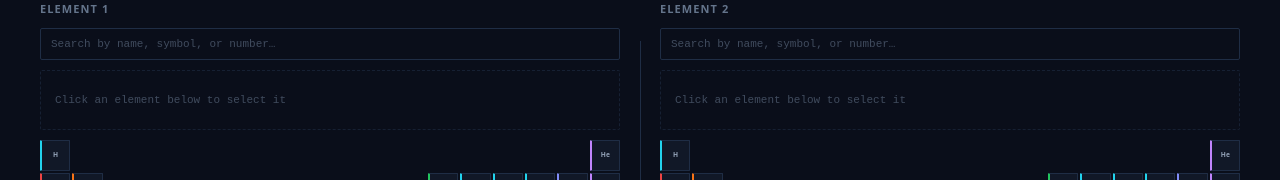
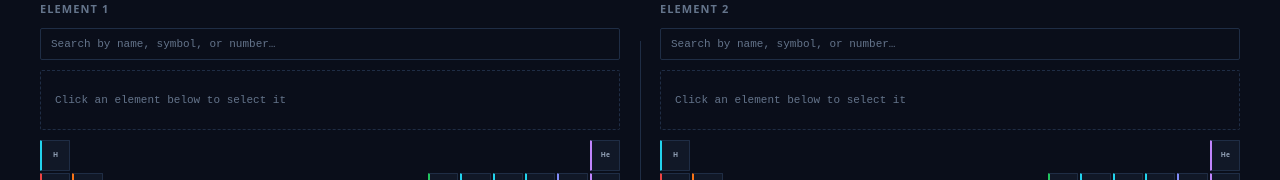
Before and after one commit to deepakkumardewani/elementum, a Vue app: page /compare in a window 1280 px wide. Shown: the part 164-344 px from the top of the page. Built offline with nearby package versions, Linux system fonts and the light colour scheme.

Commit message:
fix(compare): fix placeholder text readability in light mode
Remove double opacity on search input ::placeholder and the
selected-placeholder hint text. --text-muted already provides
de-emphasis; stacking opacity: 0.6 made both near-invisible
on light backgrounds.

```diff
--- a/src/components/compare/ElementSelector.vue
+++ b/src/components/compare/ElementSelector.vue
@@ -139,7 +139,6 @@ function clearSelection() {
 
 .search-input::placeholder {
   color: var(--text-muted);
-  opacity: 0.6;
 }
 
 /* Selected display */
@@ -227,6 +226,5 @@ function clearSelection() {
   font-family: var(--font-mono);
   font-size: var(--text-xs);
   min-height: 60px;
-  opacity: 0.6;
 }
 </style>
```
